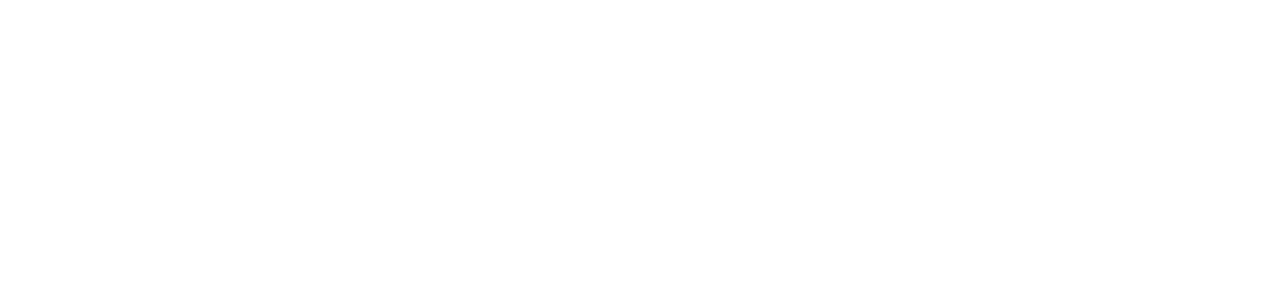
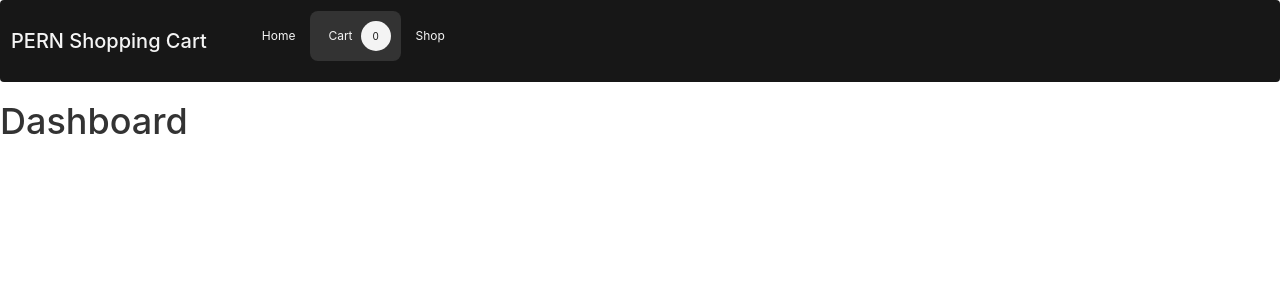
Before and after one commit to CodeLuminary/pern-stack-based-ecommerce, a React (Create React App) app in the folder frontend/: page /admin/products/view in a window 1280 px wide. Shown: the top 300 px of the page. Built offline with nearby package versions, Linux system fonts and the light colour scheme.

Commit message:
Project updated

```diff
--- a/frontend/src/App.js
+++ b/frontend/src/App.js
@@ -2,7 +2,7 @@
 import {BrowserRouter as Router, Routes, Route } from 'react-router-dom'
 
 import Home from './components/Home.js';
-import Admin from './components/admin/router'
+import Admin from './components/admin/dashboard';
 import ProductDetails from './components/productDetails';
 import Cart from './components/cart';
 
--- a/frontend/src/components/admin/dashboard.js
+++ b/frontend/src/components/admin/dashboard.js
@@ -1,4 +1,10 @@
+import Navbar from "../Navbar";
 const dashboard = () =>{
-
+    return (
+        <div>
+            <Navbar />
+            <h1>Dashboard</h1>
+        </div>
+    )
 }
 export default dashboard;
--- a/frontend/src/components/admin/viewProducts.js
+++ b/frontend/src/components/admin/viewProducts.js
@@ -1,4 +1,8 @@
 const viewProducts = () =>{
-
+    return (
+        <div>
+            <h1>View Products</h1>
+        </div>
+    )
 }
 export default viewProducts;
```
